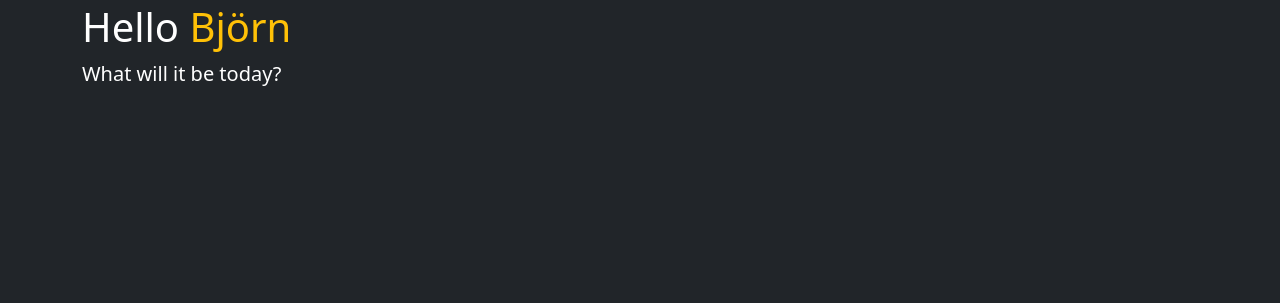
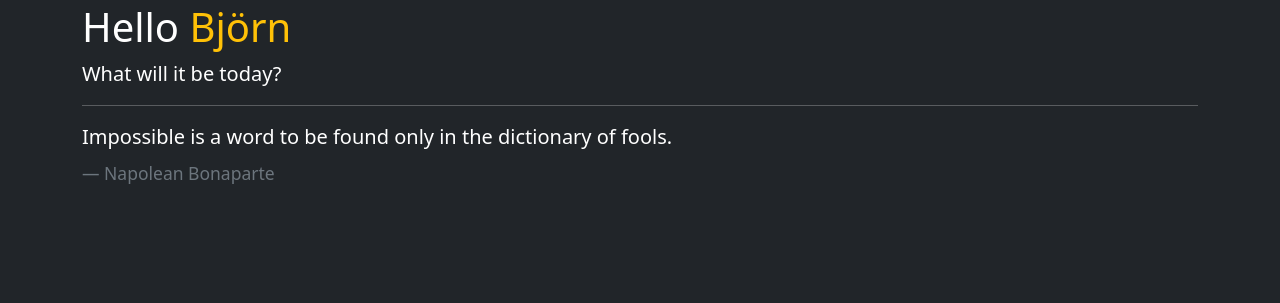
Before and after one commit to Odeseos/Python-Work-Sheet, a Flask app: page / in a window 1280 px wide. Shown: the part 53-356 px from the top of the page. Run offline with Flask 2, Linux system fonts and the light colour scheme; some libraries are stand-ins or nearby versions.

Commit message:
Added Quotes to the homepage

```diff
--- a/templates/index.html
+++ b/templates/index.html
@@ -6,5 +6,30 @@
 
 {% block content %}
     <p class="lead">What will it be today?</p>
+    <hr>
+    <blockquote class="blockquote">
+        <p class="mb-4" id="quote">Quote</p>
+        <footer class="blockquote-footer" id="author">Author</cite></footer>
+    </blockquote>
+    <script>
+        var authors = new Array();
+        authors[0] = "Chistopher Morley";
+        authors[1] = "Dr. Robert Schuller";
+        authors[2] = "Walt Whitman";
+        authors[3] = "Napolean Bonaparte";
 
+        var quotes = new Array();
+        quotes[0] = "There is only one success: to be able to spend your life in your own way."
+        quotes[1] = "Tough times never last, but tough people do."
+        quotes[2] = "Keep your face always toward the sunshine and shadows will fall behind you."
+        quotes[3] = "Impossible is a word to be found only in the dictionary of fools."
+
+        index = Math.floor(Math.random() * quotes.length);
+        author = document.getElementById("author")
+        quote = document.getElementById("quote")
+
+        author.innerHTML = authors[index]
+        quote.innerHTML = quotes[index]
+
+</script>
 {% endblock %}
```
